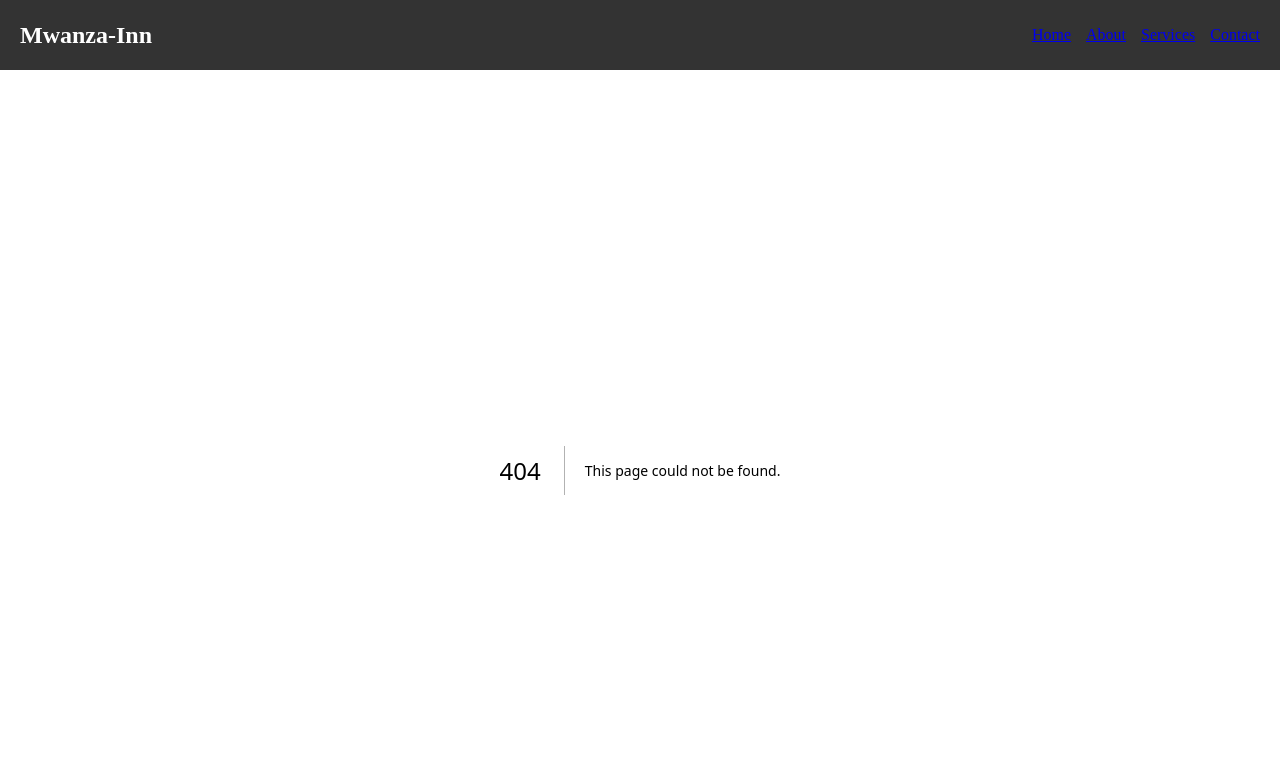
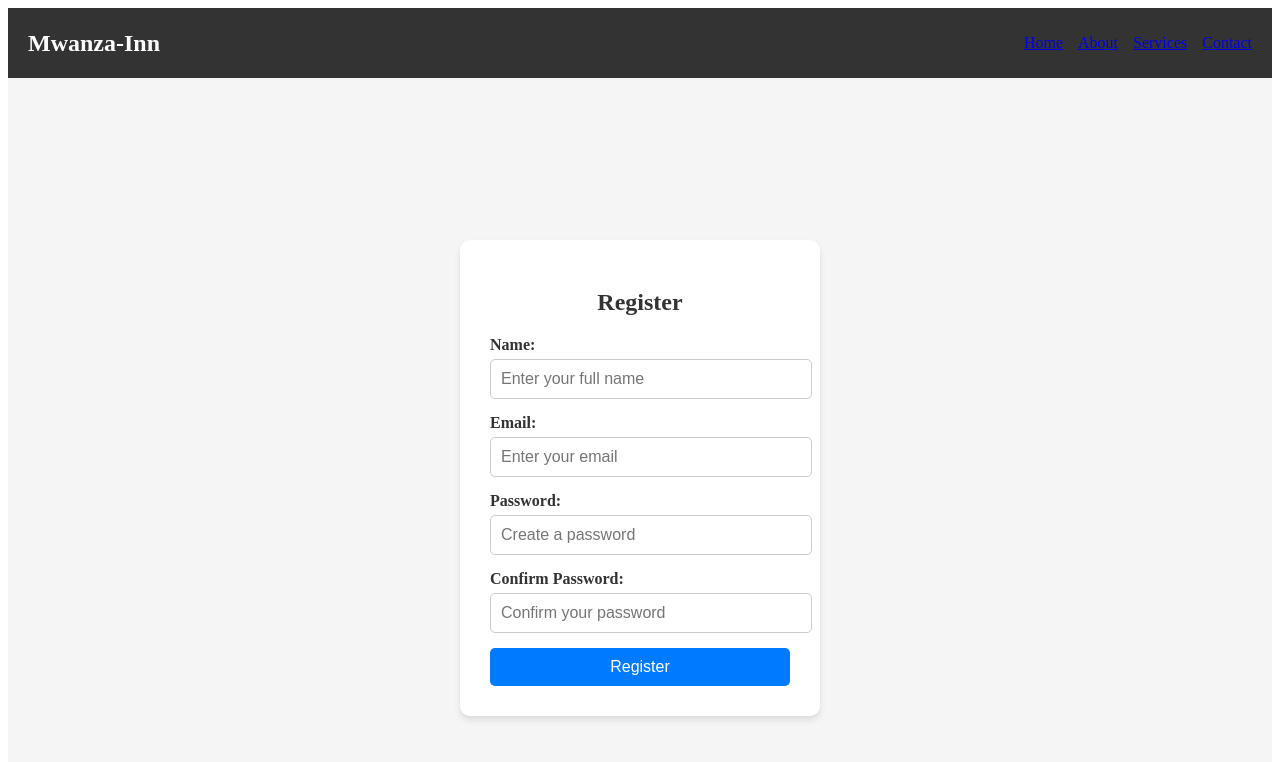
Before and after one commit to henrymutega/mwanza-inn, a Next.js app: page /register in a window 1280 px wide. Before the commit this address had no page. Shown: the top 762 px of the page. Built offline with nearby package versions, Linux system fonts and the light colour scheme.

Commit message:
Registration form to collect customer data.

```diff
--- /dev/null
+++ b/src/app/register/page.jsx
@@ -0,0 +1,87 @@
+"use client"
+import { useState } from "react";
+
+export default function RegisterPage() {
+  const [formData, setFormData] = useState({
+    name: "",
+    email: "",
+    password: "",
+    confirmPassword: "",
+  });
+
+  const handleChange = (e) => {
+    const { name, value } = e.target;
+    setFormData({ ...formData, [name]: value });
+  };
+
+  const handleSubmit = (e) => {
+    e.preventDefault();
+    if (formData.password !== formData.confirmPassword) {
+      alert("Passwords do not match!");
+      return;
+    }
+    console.log("Form Data:", formData);
+    alert("Registration successful!");
+  };
+
+  return (
+    <div className="container">
+      <form onSubmit={handleSubmit} className="form">
+        <h2 className="title">Register</h2>
+        <div className="inputGroup">
+          <label htmlFor="name" className="label">Name:</label>
+          <input
+            type="text"
+            id="name"
+            name="name"
+            value={formData.name}
+            onChange={handleChange}
+            placeholder="Enter your full name"
+            className="input"
+            required
+          />
+        </div>
+        <div className="inputGroup">
+          <label htmlFor="email" className="label">Email:</label>
+          <input
+            type="email"
+            id="email"
+            name="email"
+            value={formData.email}
+            onChange={handleChange}
+            placeholder="Enter your email"
+            className="input"
+            required
+          />
+        </div>
+        <div className="inputGroup">
+          <label htmlFor="password" className="label">Password:</label>
+          <input
+            type="password"
+            id="password"
+            name="password"
+            value={formData.password}
+            onChange={handleChange}
+            placeholder="Create a password"
+            className="input"
+            required
+          />
+        </div>
+        <div className="inputGroup">
+          <label htmlFor="confirmPassword" className="label">Confirm Password:</label>
+          <input
+            type="password"
+            id="confirmPassword"
+            name="confirmPassword"
+            value={formData.confirmPassword}
+            onChange={handleChange}
+            placeholder="Confirm your password"
+            className="input"
+            required
+          />
+        </div>
+        <button type="submit" className="button">Register</button>
+      </form>
+    </div>
+  );
+}
```
